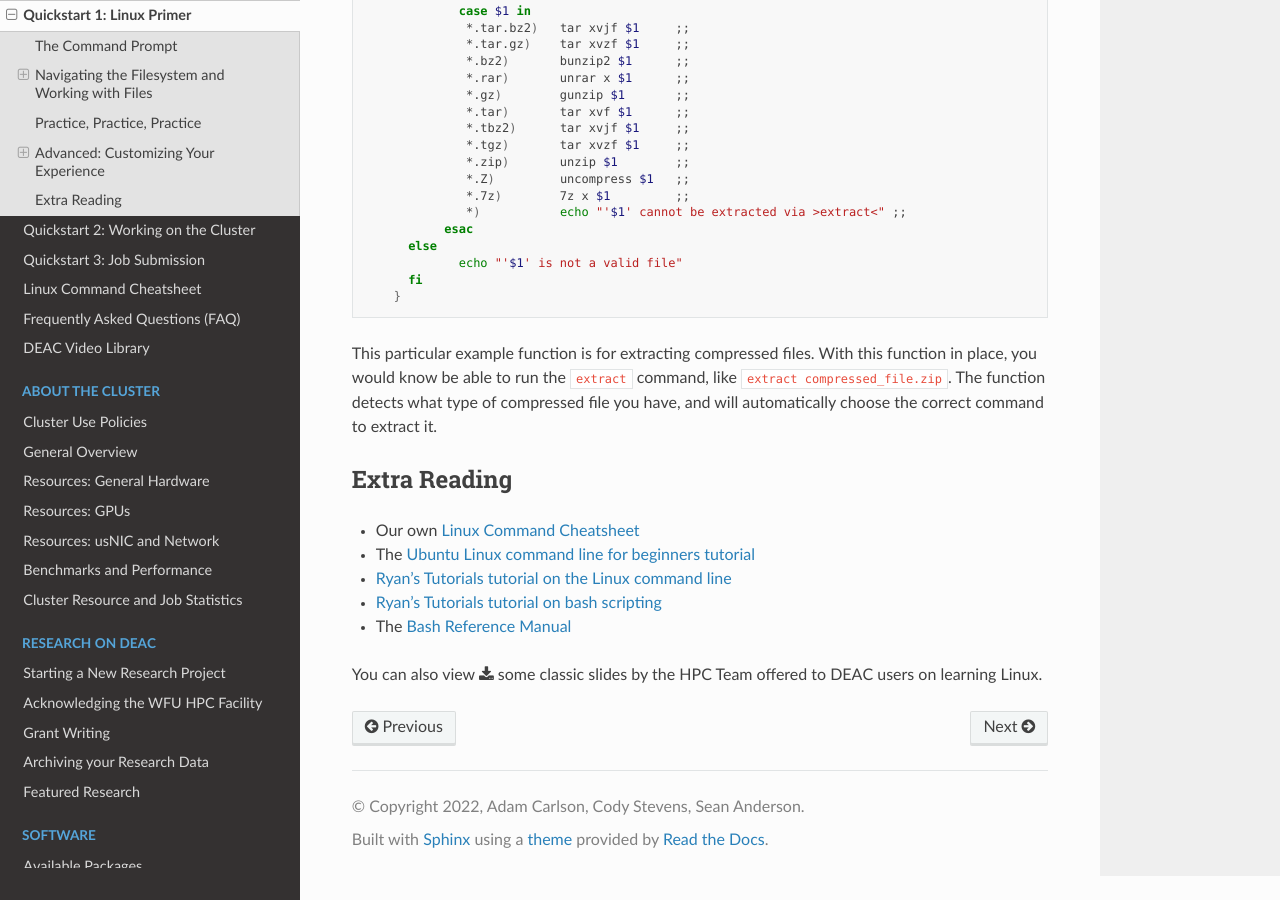
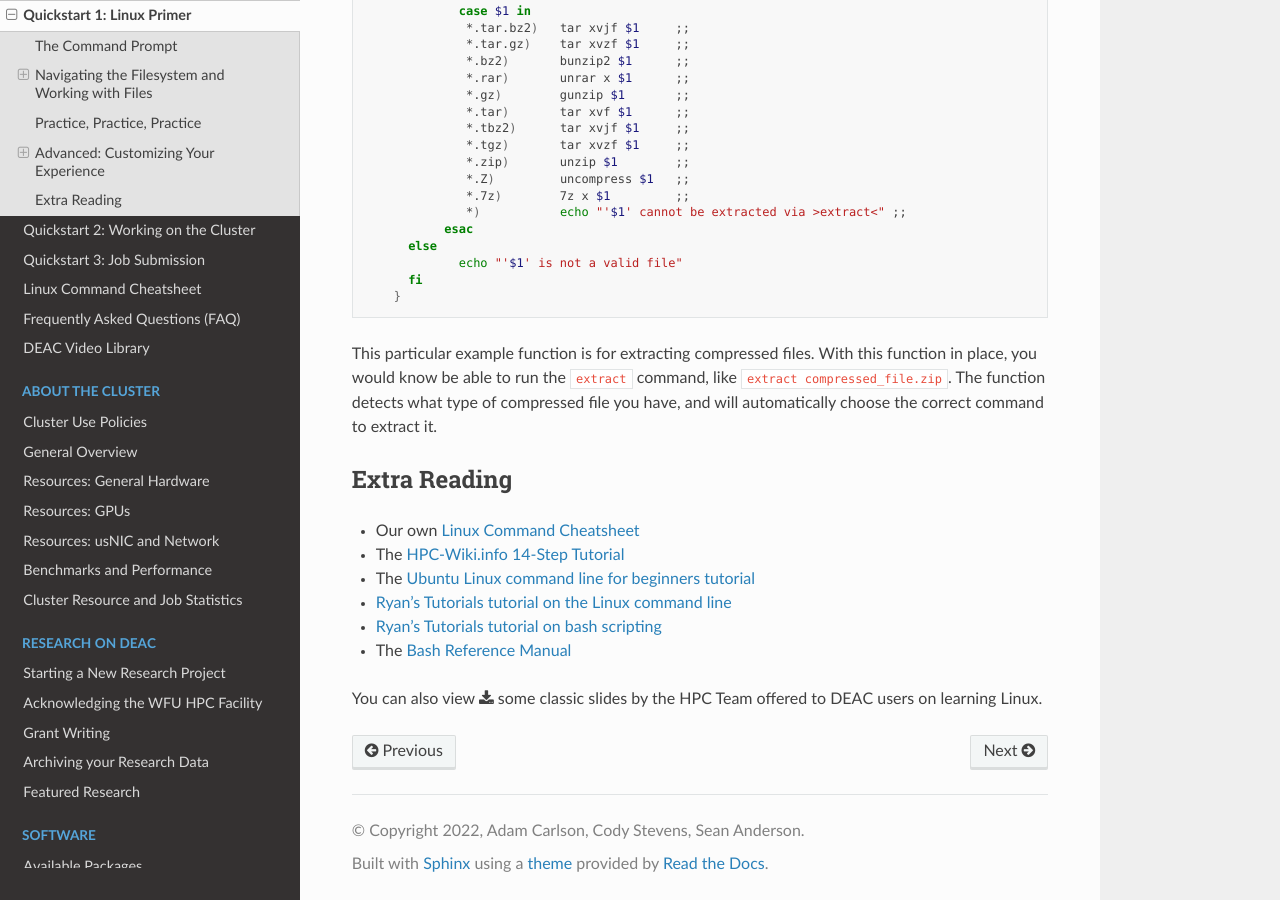
Before and after one commit to WFU-HPC/deac-docs, a Sphinx documentation site: the page built from source/beginner-quickstart_01_linux.rst, in a window 1280 px wide and 900 px high, scrolled down 9615 px. Built offline with Sphinx 7.4.7 and the Read the Docs theme 2.0.0, drawn with Linux system fonts in a browser that asks for light colours.

Commit message:
Update beginner-quickstart_01_linux.rst
Adding hpc-wiki.info link to tutorial

```diff
--- a/source/beginner-quickstart_01_linux.rst
+++ b/source/beginner-quickstart_01_linux.rst
@@ -626,6 +626,7 @@ Extra Reading
 =============
 
 * Our own :ref:`sec.linux`
+* The `HPC-Wiki.info 14-Step Tutorial <https://hpc-wiki.info/hpc/Introduction_to_Linux_in_HPC>`_
 * The `Ubuntu Linux command line for beginners tutorial
   <https://ubuntu.com/tutorials/command-line-for-beginners>`_
 * `Ryan's Tutorials tutorial on the Linux command line
```
